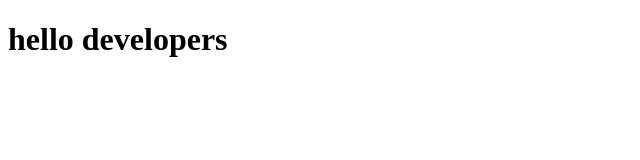
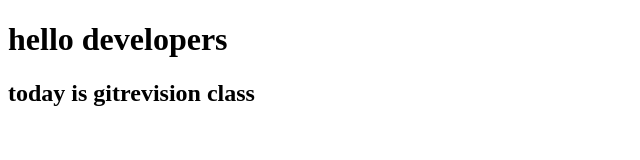
Before and after one commit to karthikeya-dev/gitrevision, a plain HTML site: page index.html in a window 1280 px wide. Shown: the whole page, without its empty margins (0-640 px from the left). Drawn offline with Linux system fonts and the light colour scheme.

Commit message:
first change

```diff
--- a/index.html
+++ b/index.html
@@ -7,5 +7,6 @@
 </head>
 <body>
     <h1>hello developers</h1>
+    <h2>today is gitrevision class</h2>
 </body>
 </html>
```
